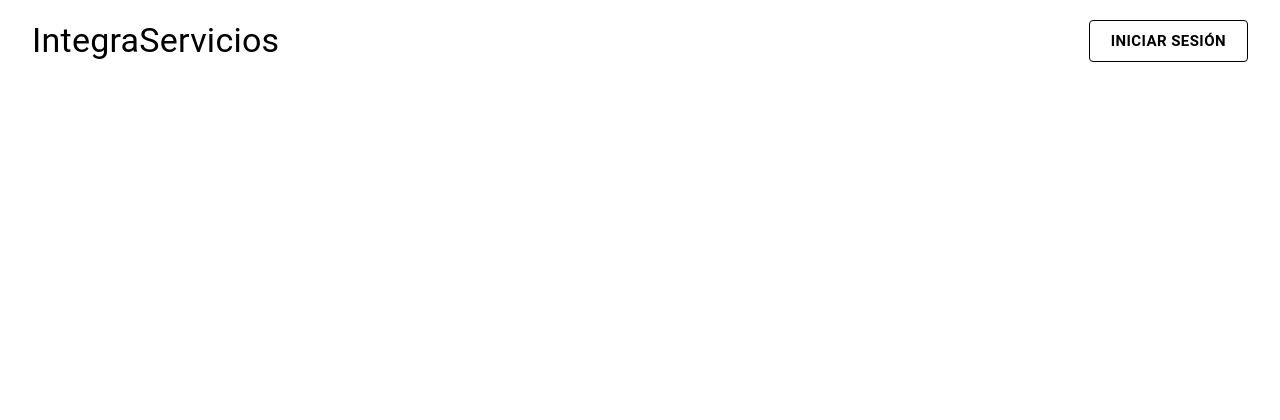
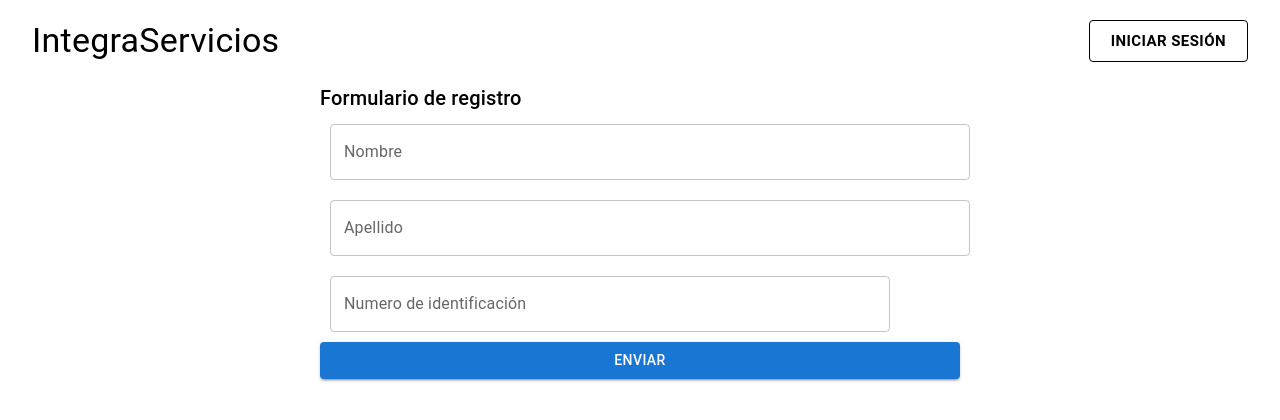
Before and after one commit to leiderY2K/IntegraServicios-front, a React (Vite) app: page /register in a window 1280 px wide. Shown: the top 420 px of the page. Built offline with nearby package versions, Linux system fonts and the light colour scheme.

Commit message:
se agrego el register

```diff
--- a/package.json
+++ b/package.json
@@ -15,7 +15,7 @@
     "@mui/icons-material": "^5.15.17",
     "@mui/material": "^5.15.17",
     "aos": "^3.0.0-beta.6",
-    "axios": "^1.6.8",
+    "axios": "^1.7.2",
     "re": "^0.1.4",
     "react": "^18.2.0",
     "react-dom": "^18.2.0",
--- a/src/App.jsx
+++ b/src/App.jsx
@@ -4,6 +4,7 @@ import Nav from "./Components/Nav.jsx"
 import Details from "./Components/Details.jsx"
 import Home from "./Components/Home.jsx"
 import Login from "./Components/Login.jsx"
+import Register from "./Components/Register.jsx"
 import BluuCard from './Components/BluuCard';
 import TablePage from './Components/TablePage.jsx'
 import {CLASSROOMS, RESOURCES} from './model/TypeEnum.js'
@@ -17,6 +18,7 @@ function App() {
                     <Route path="/" element={<Home />} />
                     <Route path="/bluucard" element={<BluuCard />} />
                     <Route path="/login" element={<Login />} />
+                    <Route path="/register" element={<Register />} />
                     <Route path="/classrooms" element={<TablePage table={CLASSROOMS} />} />
                     <Route path="/resources" element={<TablePage table={RESOURCES} />} />
                 </Routes>
--- a/src/Components/Login.jsx
+++ b/src/Components/Login.jsx
@@ -50,6 +50,9 @@ const Login = () => {
                                 <RouterLink component={RouterLink} to="/" variant="body2" align="center">
                                     Volver a la página de inicio
                                 </RouterLink>
+                                <RouterLink component={RouterLink} to="/register" variant="body2" align="center">
+                                    Registrate
+                                </RouterLink>
                             </Box>
                         </form>
                     </CardContent>
--- /dev/null
+++ b/src/Components/Register.jsx
@@ -0,0 +1,49 @@
+import React, { useState } from 'react';
+import { TextField, Button, Typography, MenuItem, Box, FormHelperText } from '@mui/material';
+import { useForm } from 'react-hook-form';
+import { Link } from "react-router-dom";
+
+
+const Register = () => {
+
+    const { register, handleSubmit, formState: { errors } } = useForm();
+    const [passwordMatch, setPasswordMatch] = useState(true);
+
+    // const onSubmit = hpta => {
+    //     console.log(hpta);
+    // };
+    function onSubmit(date) {
+        console.log(date);
+        let nombre_completo = date.nombre + date.apellido
+        console.log(nombre_completo);
+
+    }
+
+    return (
+        <form onSubmit={handleSubmit(onSubmit)}>
+            <Box sx={{ display: 'flex', flexDirection: 'column', margin: '20px auto', width: '50%' }}>
+                <Typography variant="h6">Formulario de registro</Typography>
+                <TextField sx={{ margin: '10px 10px' }} label="Nombre" {...register("nombre", { required: true })}
+                    fullWidth />
+                {errors.nombre && <FormHelperText>Campo es requerido</FormHelperText>}
+                <TextField sx={{ margin: '10px 10px' }} label="Apellido" {...register("apellido", { required: true })}
+                    fullWidth />
+                {errors.apellido && <FormHelperText>Campo requerido</FormHelperText>}
+                <TextField
+                    sx={{ margin: '10px 10px', width: '560px' }}
+                    label="Numero de identificación"
+                    type="number"
+                    {...register("Numero de identificación", { required: true })}
+                    fullWidth
+                />
+                {errors["Numero de identificación"] && <FormHelperText>Campo requerido</FormHelperText>}
+                <Button type="submit" variant="contained" color="primary">
+                    Enviar
+                </Button>
+            </Box>
+        </form>
+    )
+        ;
+}
+
+export default Register;
```
Also changed, not shown: 1 other file (tests, documents, lock files or other folders). Lines whose indentation alone changed are shown as unchanged.
